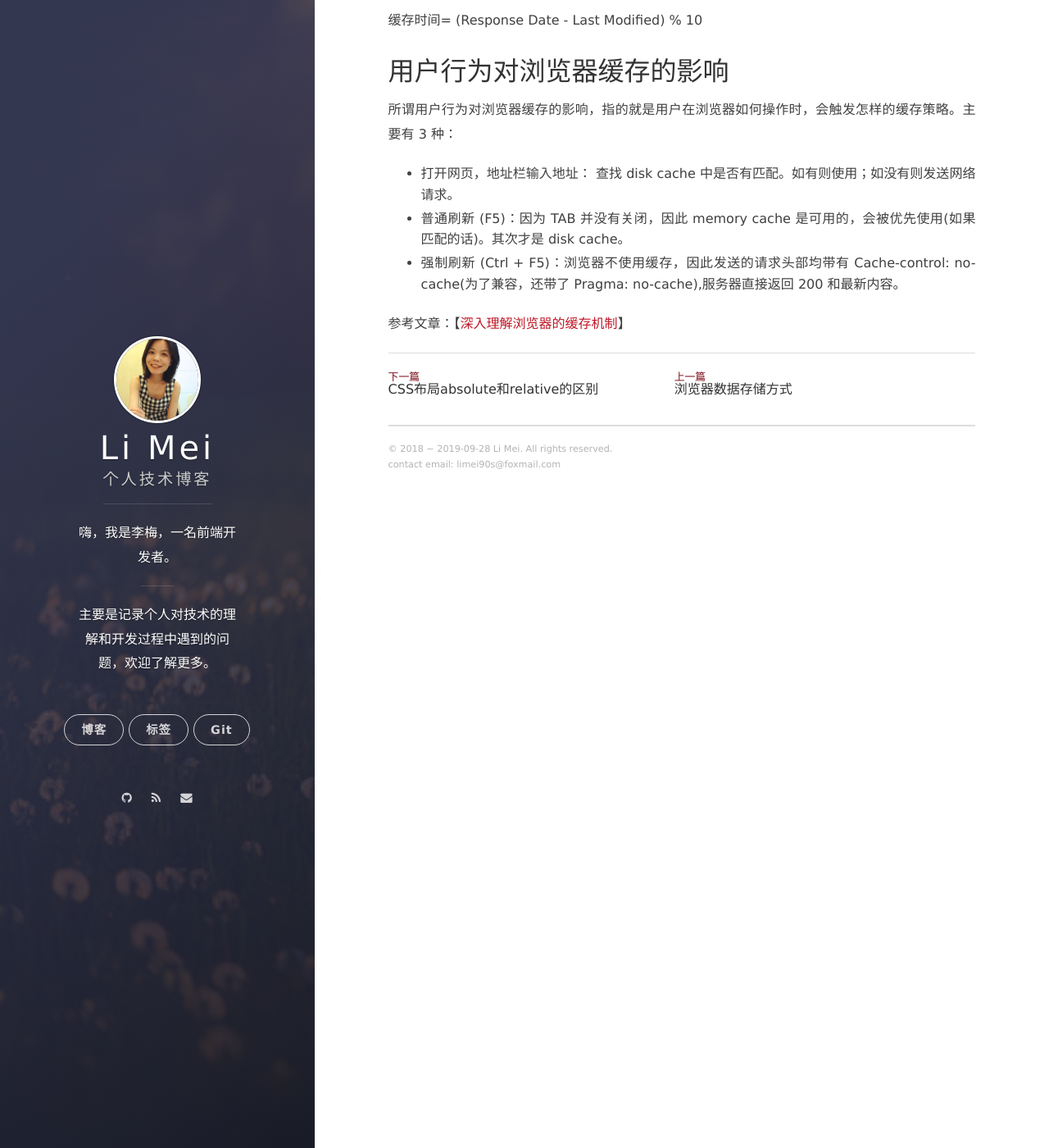
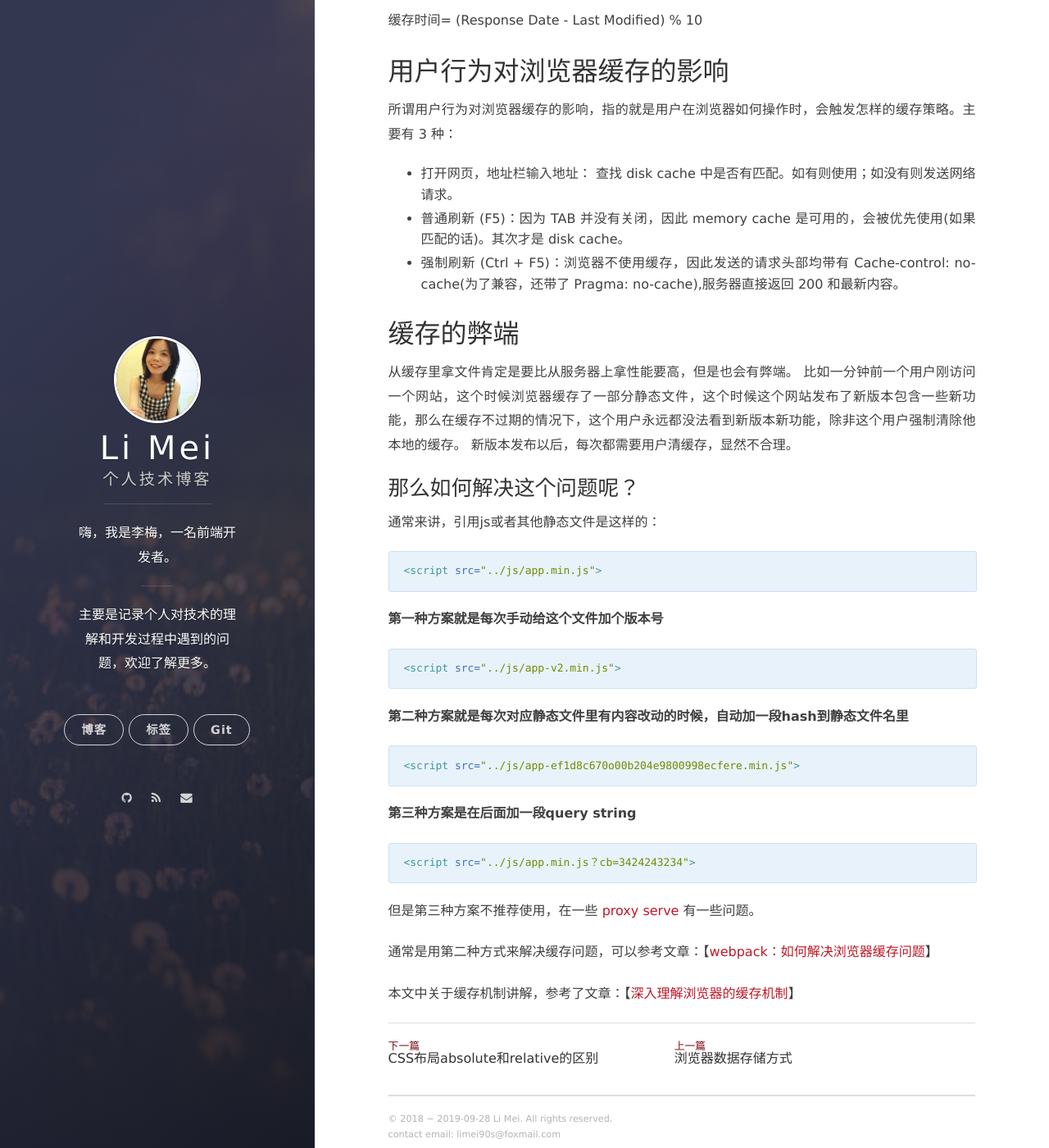
Before and after one commit to LiMeii/LiMeii.github.io, a Jekyll site: the page built from _posts/2018-11-02-web-cache.md, in a window 1280 px wide and 1400 px high, scrolled down 8733 px. Shown: the whole window at 82% size. Built offline with Jekyll 4.4.1, drawn with Linux system fonts in a browser that asks for light colours; nearby versions of some CDN libraries.

Commit message:
update web cache post

````diff
--- a/_posts/2018-11-02-web-cache.md
+++ b/_posts/2018-11-02-web-cache.md
@@ -160,4 +160,36 @@ ETag的优先级要高于Last-Modified。
 - 普通刷新 (F5)：因为 TAB 并没有关闭，因此 memory cache 是可用的，会被优先使用(如果匹配的话)。其次才是 disk cache。
 - 强制刷新 (Ctrl + F5)：浏览器不使用缓存，因此发送的请求头部均带有 Cache-control: no-cache(为了兼容，还带了 Pragma: no-cache),服务器直接返回 200 和最新内容。
 
-参考文章：【[深入理解浏览器的缓存机制](https://github.com/ljianshu/Blog/issues/23)】
+## 缓存的弊端
+
+从缓存里拿文件肯定是要比从服务器上拿性能要高，但是也会有弊端。
+比如一分钟前一个用户刚访问一个网站，这个时候浏览器缓存了一部分静态文件，这个时候这个网站发布了新版本包含一些新功能，那么在缓存不过期的情况下，这个用户永远都没法看到新版本新功能，除非这个用户强制清除他本地的缓存。
+新版本发布以后，每次都需要用户清缓存，显然不合理。
+
+### 那么如何解决这个问题呢？
+
+通常来讲，引用js或者其他静态文件是这样的：
+```html
+<script src="../js/app.min.js">
+```
+**第一种方案就是每次手动给这个文件加个版本号**
+
+```html
+<script src="../js/app-v2.min.js">
+```
+
+**第二种方案就是每次对应静态文件里有内容改动的时候，自动加一段hash到静态文件名里**
+```html
+<script src="../js/app-ef1d8c670o00b204e9800998ecfere.min.js">
+```
+
+**第三种方案是在后面加一段query string**
+```html
+<script src="../js/app.min.js？cb=3424243234">
+```
+但是第三种方案不推荐使用，在一些 [proxy serve](https://gtmetrix.com/remove-query-strings-from-static-resources.html) 有一些问题。
+
+通常是用第二种方式来解决缓存问题，可以参考文章：【[webpack：如何解决浏览器缓存问题](/2018/10/webpack-caching)】
+
+
+本文中关于缓存机制讲解，参考了文章：【[深入理解浏览器的缓存机制](https://github.com/ljianshu/Blog/issues/23)】
````
